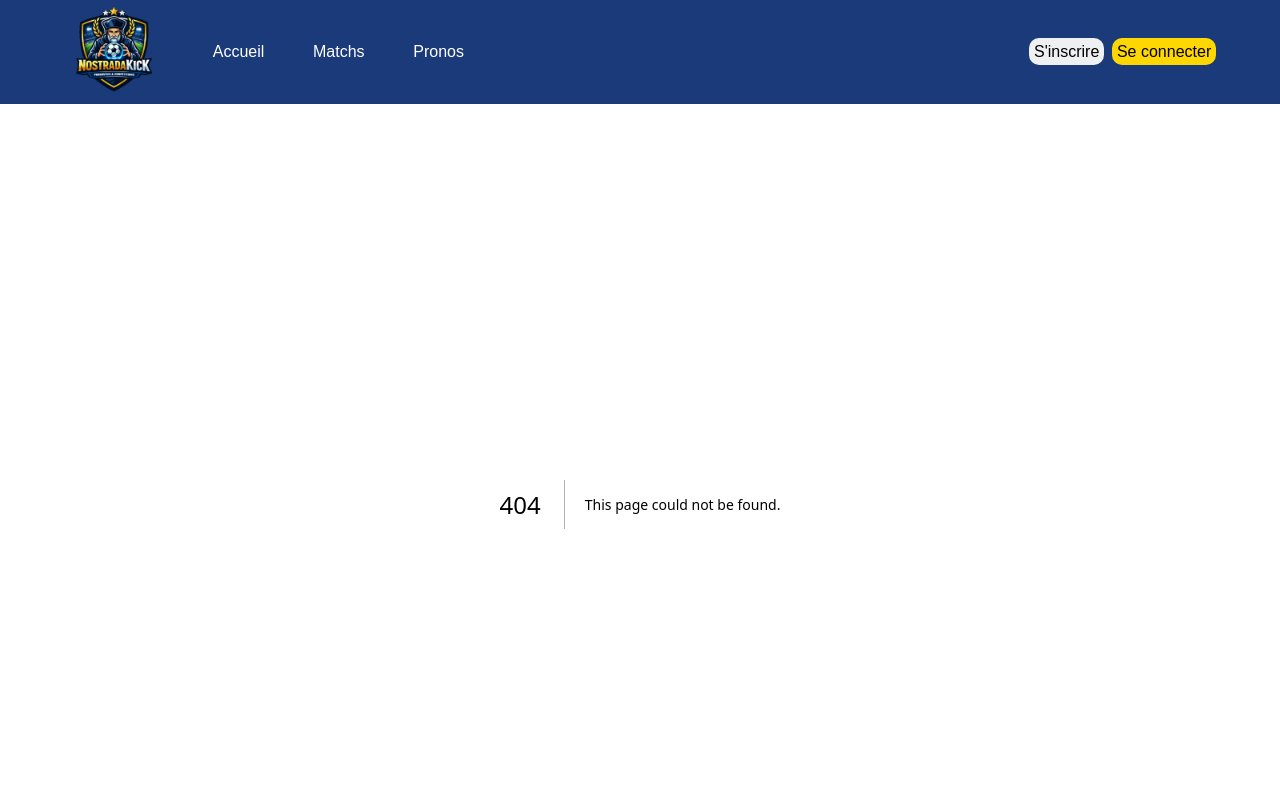
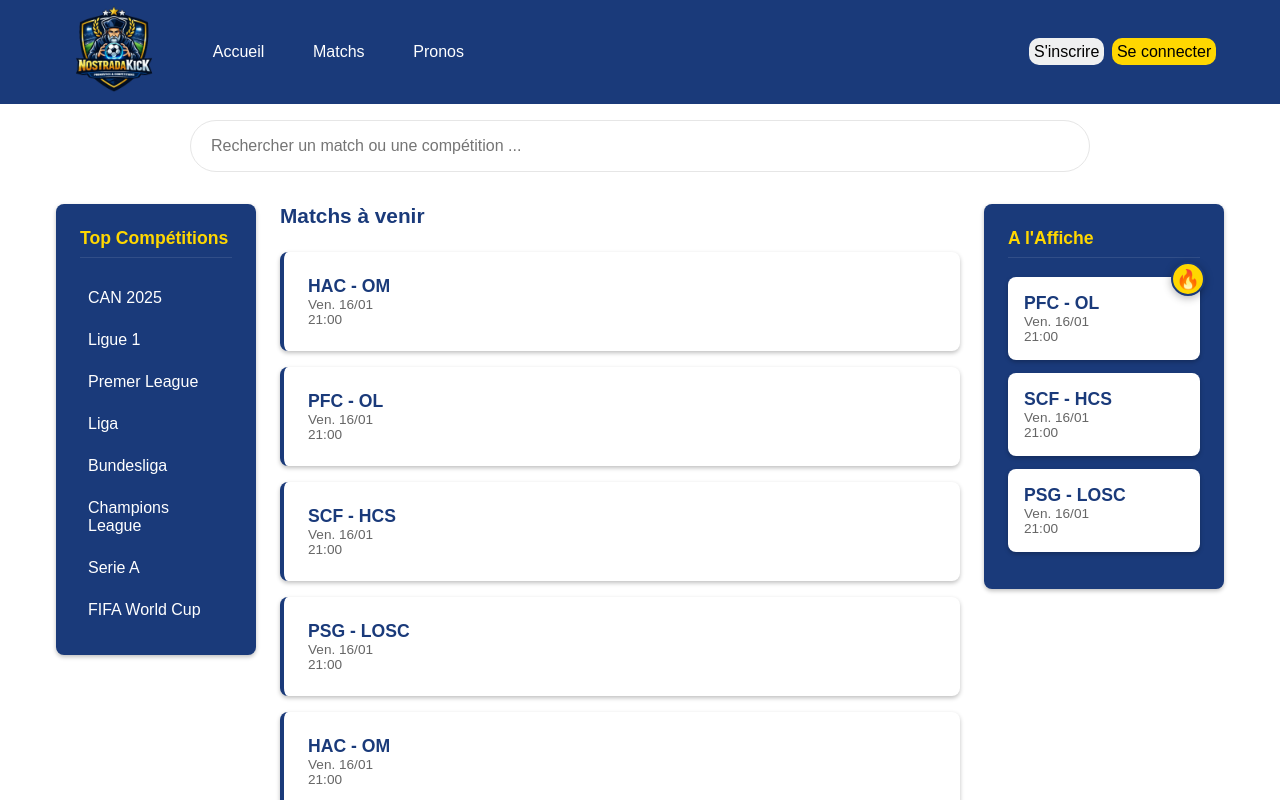
Before and after one commit to Oktay-Albayrak/nostradakick, a Next.js app in the folder client/: page /matchs in a window 1280 px wide. Before the commit this address had no page. Shown: the top 800 px of the page. Built offline with nearby package versions, Linux system fonts and the light colour scheme.

Commit message:
feat: page matchs done with css

```diff
--- /dev/null
+++ b/client/src/app/matchs/page.module.css
@@ -0,0 +1,197 @@
+/* --- MOBILE FIRST --- */
+.container {
+  max-width: 1200px;
+  margin: 0 auto;
+  padding: 1rem;
+}
+
+/* Caché sur mobile */
+.searchSection,
+.competitionList,
+.featuredSection {
+  display: none;
+}
+
+/* Boutons filtres mobiles */
+.mobileFilters {
+  display: flex;
+  gap: 10px;
+  overflow-x: auto; /* Permet le défilement horizontal */
+  padding-bottom: 10px; /* Espace pour ne pas coller à la barre de défilement */
+  margin-bottom: 2rem;
+  scrollbar-width: none; /* Cache la scrollbar sur Firefox */
+}
+
+.mobileFilters::-webkit-scrollbar {
+  display: none; /* Cache la scrollbar sur Chrome/Safari */
+}
+
+.hotButton,
+.filterButton {
+  flex: 1;
+  padding: 12px;
+  border-radius: 8px;
+  border: none;
+  font-family: var(--primary-font);
+  font-weight: bold;
+  cursor: pointer;
+}
+
+.hotButton {
+  flex: 0 0 auto;
+  padding: 8px 16px;
+  background-color: var(--action-color);
+  color: var(--primary);
+  border-radius: 20px;
+  border: none;
+  font-weight: bold;
+}
+.filterButton {
+  flex: 0 0 auto; /* Empêche le bouton de rétrécir */
+  padding: 8px 16px;
+  background-color: var(--primary);
+  color: var(--white);
+  border-radius: 20px;
+  border: none;
+  font-family: var(--primary-font);
+  font-size: 0.9rem;
+  white-space: nowrap; /* Empêche le texte de revenir à la ligne */
+}
+
+.sectionTitle {
+  margin-bottom: 1.5rem;
+  font-size: 1.3rem;
+  color: var(--primary);
+}
+
+/* Match Cards Mobile */
+.matchCard {
+  background-color: var(--white);
+  color: var(--primary);
+  padding: 1.5rem;
+  border-radius: 8px;
+  box-shadow: var(--box-shadow);
+  margin-bottom: 1rem;
+  border-left: 4px solid var(--primary);
+}
+
+.teams {
+  font-weight: bold;
+  font-size: 1.1rem;
+}
+.matchMeta {
+  font-size: 0.85rem;
+  color: #666;
+}
+
+/* --- TABLETTE ET DESKTOP (>= 768px) --- */
+@media (min-width: 768px) {
+  .searchSection {
+    display: block;
+    max-width: 900px;
+    margin: 0 auto 2rem;
+  }
+
+  .searchInput {
+    width: 100%;
+    padding: 1rem 1.25rem;
+    border-radius: 999px;
+    border: 1px solid var(--dark-grey);
+    font-size: 1rem;
+    background: var(--white);
+    color: var(--dark);
+  }
+  .mobileFilters {
+    display: none;
+  } /* On cache les boutons de scroll */
+
+  .mainGrid {
+    display: grid;
+    grid-template-columns: 200px 1fr 240px;
+    gap: 1.5rem;
+    align-items: start;
+  }
+
+  .competitionList,
+  .featuredSection {
+    display: block;
+    background: var(--primary);
+    color: var(--white);
+    padding: 1.5rem;
+    border-radius: 8px;
+    box-shadow: var(--box-shadow);
+    height: fit-content; /* S'adapte au contenu */
+  }
+
+  .sidebarTitle {
+    font-size: 1.1rem;
+    margin-bottom: 1.2rem;
+    color: var(--action-color);
+    border-bottom: 1px solid rgba(255, 255, 255, 0.1);
+    padding-bottom: 0.5rem;
+  }
+
+  /* Liste verticale gauche */
+  .competitionList ul {
+    list-style: none;
+  }
+  .competitionList li {
+    padding: 12px 8px;
+    border-radius: 8px;
+    transition: all 0.3s ease;
+    cursor: pointer;
+  }
+  .competitionList li:hover {
+    background: rgba(255, 255, 255, 0.1);
+    color: var(--white);
+  }
+
+  /* Petites cartes à droite */
+  .smallCard {
+    position: relative;
+    background: var(--white);
+    color: var(--primary);
+    padding: 1rem;
+    border-radius: 8px;
+    margin-bottom: 0.8rem;
+    border: none;
+    box-shadow: var(--box-shadow);
+  }
+
+  .smallCard strong {
+    color: var(--white);
+  }
+
+  .hotBadge {
+    position: absolute;
+    /* On le fait sortir de 15px vers le haut et 10px vers la droite */
+    top: -15px;
+    right: -5px;
+
+    background: var(--action-color);
+    width: 34px;
+    height: 34px;
+    border-radius: 50%;
+    display: flex;
+    align-items: center;
+    justify-content: center;
+
+    font-size: 1.2rem;
+    box-shadow: 0 2px 8px rgba(0, 0, 0, 0.3);
+    border: 2px solid var(--primary);
+    /* Animation pour rendre le "HOT" vivant */
+    animation: pulseHot 2s infinite;
+  }
+}
+
+@keyframes pulseHot {
+  0% {
+    transform: scale(1);
+  }
+  50% {
+    transform: scale(1.1);
+  }
+  100% {
+    transform: scale(1);
+  }
+}
--- /dev/null
+++ b/client/src/app/matchs/page.tsx
@@ -0,0 +1,123 @@
+import styles from "./page.module.css";
+
+export default async function Matchs() {
+  return (
+    <div className={styles.container}>
+      {/* 1. BARRE DE RECHERCHE (Visible uniquement sur Desktop) */}
+      <section className={styles.searchSection}>
+        <input
+          type="search"
+          placeholder="Rechercher un match ou une compétition ..."
+          className={styles.searchInput}
+          aria-label="Rechercher un match ou une compétition"
+        />
+      </section>
+
+      {/* 2. FILTRES MOBILES (Cachés sur Desktop) */}
+      <div className={styles.mobileFilters}>
+        <button className={styles.hotButton}>🔥 HOT</button>
+        <button className={styles.filterButton}>Compétitions</button>
+      </div>
+
+      <section className={styles.mainGrid}>
+        {/* 3. COLONNE GAUCHE : LISTE DES COMPETITIONS */}
+        <aside className={styles.competitionList}>
+          <h2 className={styles.sidebarTitle}>Top Compétitions</h2>
+          <ul>
+            <li>CAN 2025</li>
+            <li>Ligue 1</li>
+            <li>Premer League</li>
+            <li>Liga</li>
+            <li>Bundesliga</li>
+            <li>Champions League</li>
+            <li>Serie A</li>
+            <li>FIFA World Cup</li>
+          </ul>
+        </aside>
+        {/* 4. COLONNE CENTRALE : MATCHS À VENIR */}
+        <main className={styles.matchsContent}>
+          <h2 className={styles.sectionTitle}>Matchs à venir</h2>
+
+          <div className={styles.matchGrid}>
+            <div className={styles.matchCard}>
+              <p className={styles.teams}>HAC - OM</p>
+              <p className={styles.matchMeta}>Ven. 16/01</p>
+              <p className={styles.matchMeta}>21:00</p>
+            </div>
+
+            <div className={styles.matchCard}>
+              <p className={styles.teams}>PFC - OL</p>
+              <p className={styles.matchMeta}>Ven. 16/01</p>
+              <p className={styles.matchMeta}>21:00</p>
+            </div>
+
+            <div className={styles.matchCard}>
+              <p className={styles.teams}>SCF - HCS</p>
+              <p className={styles.matchMeta}>Ven. 16/01</p>
+              <p className={styles.matchMeta}>21:00</p>
+            </div>
+
+            <div className={styles.matchCard}>
+              <p className={styles.teams}>PSG - LOSC</p>
+              <p className={styles.matchMeta}>Ven. 16/01</p>
+              <p className={styles.matchMeta}>21:00</p>
+            </div>
+            <div className={styles.matchCard}>
+              <p className={styles.teams}>HAC - OM</p>
+              <p className={styles.matchMeta}>Ven. 16/01</p>
+              <p className={styles.matchMeta}>21:00</p>
+            </div>
+
+            <div className={styles.matchCard}>
+              <p className={styles.teams}>PFC - OL</p>
+              <p className={styles.matchMeta}>Ven. 16/01</p>
+              <p className={styles.matchMeta}>21:00</p>
+            </div>
+
+            <div className={styles.matchCard}>
+              <p className={styles.teams}>SCF - HCS</p>
+              <p className={styles.matchMeta}>Ven. 16/01</p>
+              <p className={styles.matchMeta}>21:00</p>
+            </div>
+
+            <div className={styles.matchCard}>
+              <p className={styles.teams}>PSG - LOSC</p>
+              <p className={styles.matchMeta}>Ven. 16/01</p>
+              <p className={styles.matchMeta}>21:00</p>
+            </div>
+          </div>
+        </main>
+
+        {/* 5. COLONNE DROITE : À L'AFFICHE */}
+        <aside className={styles.featuredSection}>
+          <h2 className={styles.sidebarTitle}>A l&apos;Affiche</h2>
+          <div className={styles.featuredGrid}>
+            {/* Cartes plus petites */}
+            <div className={`${styles.matchCard} ${styles.smallCard}`}>
+              <span className={styles.hotBadge} title="Match à l'affiche">
+                🔥
+              </span>
+              <p className={styles.teams}>PFC - OL</p>
+              <p className={styles.matchMeta}>Ven. 16/01</p>
+              <p className={styles.matchMeta}>21:00</p>
+            </div>
+
+            <div className={`${styles.matchCard} ${styles.smallCard}`}>
+              {" "}
+              <p className={styles.teams}>SCF - HCS</p>
+              <p className={styles.matchMeta}>Ven. 16/01</p>
+              <p className={styles.matchMeta}>21:00</p>
+            </div>
+
+            <div className={`${styles.matchCard} ${styles.smallCard}`}>
+              {" "}
+              <p className={styles.teams}>PSG - LOSC</p>
+              <p className={styles.matchMeta}>Ven. 16/01</p>
+              <p className={styles.matchMeta}>21:00</p>
+            </div>
+          </div>
+        </aside>
+      </section>
+    </div>
+  );
+}
```
